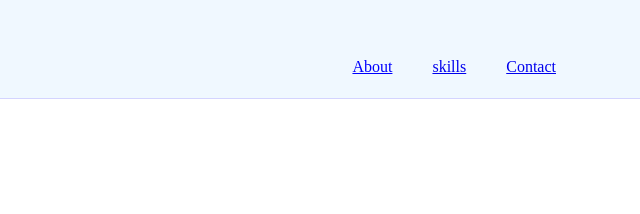
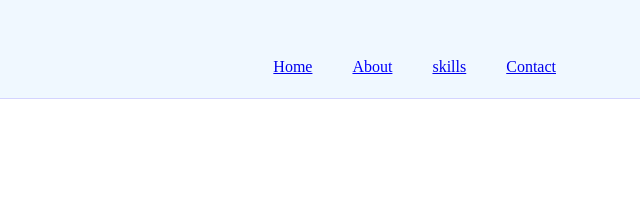
Before and after one commit to Ameenabdullah123/Ameenabdullah123.github.io, a plain HTML site: page about.html in a window 1280 px wide. Shown: the part 502-716 px from the top of the page, 640-1280 px from the left. Drawn offline with Linux system fonts and the light colour scheme.

Commit message:
Update about.html

```diff
--- a/about.html
+++ b/about.html
@@ -16,7 +16,7 @@
 	        <div class="name"> <h1>Ameena Abdullah</h1> </div>
 	   <div class="nav-links">
          <ul>
-		 <li><a class="nav-link" href="index.html>Home</a></li>
+		         <li><a class="nav-link" href="index.html">Home</a></li>
 			 <li><a class="nav-link  active" href="about.html">About</a></li>
 			 <li><a class="nav-link" href="skills.html">skills</a></li>
 			 <li><a class="nav-link" href="contact.html">Contact</a></li>
```
